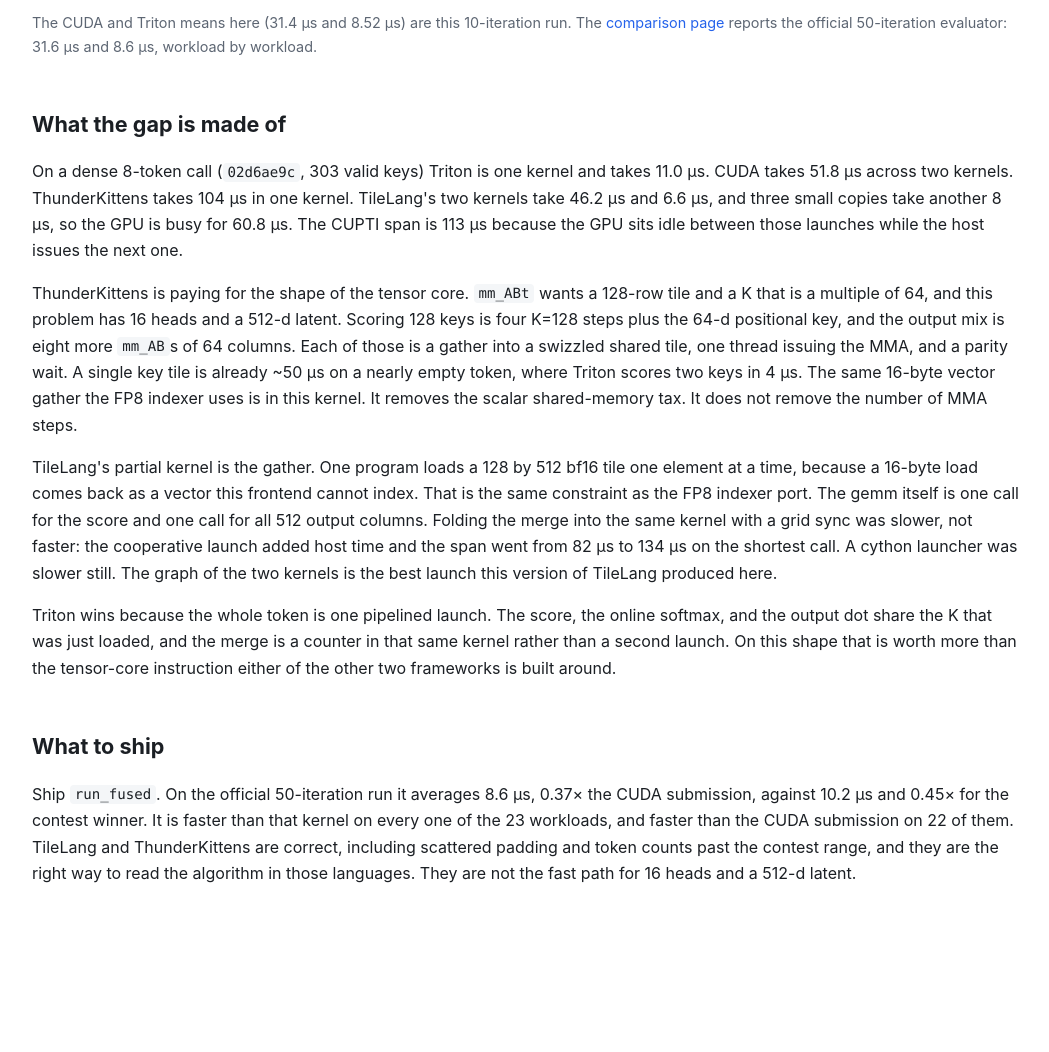
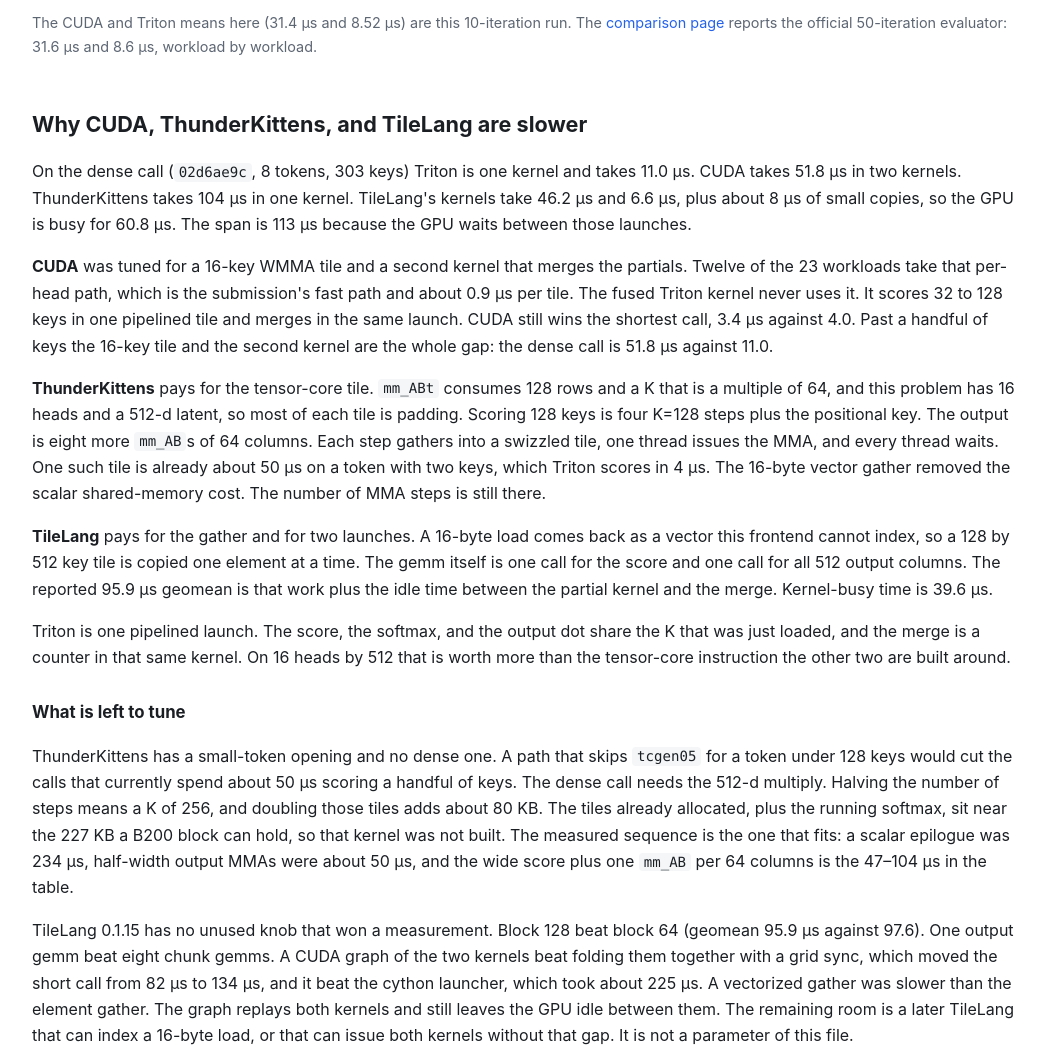
Before and after one commit to ykirpichev/dsa_sparse_attention_h16_ckv512_kpe64_topk2048_ps64, a plain HTML site: page docs/frameworks/index.html in a window 1280 px wide. Shown: the part 6432-7484 px from the top of the page, without its empty margins (112-1161 px from the left). Before the commit the page ends 7430 px from the top, so only its background shows below. Drawn offline with Linux system fonts and the light colour scheme.

Commit message:
docs(report): explain the CUDA, ThunderKittens, and TileLang gap
The measured knobs for both ports are used up. A short-token ThunderKittens path is the remaining kernel change that would move a number.

Co-authored-by: Cursor <cursoragent@cursor.com>

```diff
--- a/docs/frameworks/index.html
+++ b/docs/frameworks/index.html
@@ -796,11 +796,15 @@ modal run scripts/profile_frameworks.py --which tk,tilelang --tilelang 16x128,16
 </table>
 <p class="meta">The CUDA and Triton means here (31.4 µs and 8.52 µs) are this 10-iteration run. The <a href="../">comparison page</a> reports the official 50-iteration evaluator: 31.6 µs and 8.6 µs, workload by workload.</p>
 
-<h2>What the gap is made of</h2>
-<p>On a dense 8-token call (<code>02d6ae9c</code>, 303 valid keys) Triton is one kernel and takes 11.0 µs. CUDA takes 51.8 µs across two kernels. ThunderKittens takes 104 µs in one kernel. TileLang's two kernels take 46.2 µs and 6.6 µs, and three small copies take another 8 µs, so the GPU is busy for 60.8 µs. The CUPTI span is 113 µs because the GPU sits idle between those launches while the host issues the next one.</p>
-<p>ThunderKittens is paying for the shape of the tensor core. <code>mm_ABt</code> wants a 128-row tile and a K that is a multiple of 64, and this problem has 16 heads and a 512-d latent. Scoring 128 keys is four K=128 steps plus the 64-d positional key, and the output mix is eight more <code>mm_AB</code>s of 64 columns. Each of those is a gather into a swizzled shared tile, one thread issuing the MMA, and a parity wait. A single key tile is already ~50 µs on a nearly empty token, where Triton scores two keys in 4 µs. The same 16-byte vector gather the FP8 indexer uses is in this kernel. It removes the scalar shared-memory tax. It does not remove the number of MMA steps.</p>
-<p>TileLang's partial kernel is the gather. One program loads a 128 by 512 bf16 tile one element at a time, because a 16-byte load comes back as a vector this frontend cannot index. That is the same constraint as the FP8 indexer port. The gemm itself is one call for the score and one call for all 512 output columns. Folding the merge into the same kernel with a grid sync was slower, not faster: the cooperative launch added host time and the span went from 82 µs to 134 µs on the shortest call. A cython launcher was slower still. The graph of the two kernels is the best launch this version of TileLang produced here.</p>
-<p>Triton wins because the whole token is one pipelined launch. The score, the online softmax, and the output dot share the K that was just loaded, and the merge is a counter in that same kernel rather than a second launch. On this shape that is worth more than the tensor-core instruction either of the other two frameworks is built around.</p>
+<h2>Why CUDA, ThunderKittens, and TileLang are slower</h2>
+<p>On the dense call (<code>02d6ae9c</code>, 8 tokens, 303 keys) Triton is one kernel and takes 11.0 µs. CUDA takes 51.8 µs in two kernels. ThunderKittens takes 104 µs in one kernel. TileLang's kernels take 46.2 µs and 6.6 µs, plus about 8 µs of small copies, so the GPU is busy for 60.8 µs. The span is 113 µs because the GPU waits between those launches.</p>
+<p><strong>CUDA</strong> was tuned for a 16-key WMMA tile and a second kernel that merges the partials. Twelve of the 23 workloads take that per-head path, which is the submission's fast path and about 0.9 µs per tile. The fused Triton kernel never uses it. It scores 32 to 128 keys in one pipelined tile and merges in the same launch. CUDA still wins the shortest call, 3.4 µs against 4.0. Past a handful of keys the 16-key tile and the second kernel are the whole gap: the dense call is 51.8 µs against 11.0.</p>
+<p><strong>ThunderKittens</strong> pays for the tensor-core tile. <code>mm_ABt</code> consumes 128 rows and a K that is a multiple of 64, and this problem has 16 heads and a 512-d latent, so most of each tile is padding. Scoring 128 keys is four K=128 steps plus the positional key. The output is eight more <code>mm_AB</code>s of 64 columns. Each step gathers into a swizzled tile, one thread issues the MMA, and every thread waits. One such tile is already about 50 µs on a token with two keys, which Triton scores in 4 µs. The 16-byte vector gather removed the scalar shared-memory cost. The number of MMA steps is still there.</p>
+<p><strong>TileLang</strong> pays for the gather and for two launches. A 16-byte load comes back as a vector this frontend cannot index, so a 128 by 512 key tile is copied one element at a time. The gemm itself is one call for the score and one call for all 512 output columns. The reported 95.9 µs geomean is that work plus the idle time between the partial kernel and the merge. Kernel-busy time is 39.6 µs.</p>
+<p>Triton is one pipelined launch. The score, the softmax, and the output dot share the K that was just loaded, and the merge is a counter in that same kernel. On 16 heads by 512 that is worth more than the tensor-core instruction the other two are built around.</p>
+<h3>What is left to tune</h3>
+<p>ThunderKittens has a small-token opening and no dense one. A path that skips <code>tcgen05</code> for a token under 128 keys would cut the calls that currently spend about 50 µs scoring a handful of keys. The dense call needs the 512-d multiply. Halving the number of steps means a K of 256, and doubling those tiles adds about 80 KB. The tiles already allocated, plus the running softmax, sit near the 227 KB a B200 block can hold, so that kernel was not built. The measured sequence is the one that fits: a scalar epilogue was 234 µs, half-width output MMAs were about 50 µs, and the wide score plus one <code>mm_AB</code> per 64 columns is the 47–104 µs in the table.</p>
+<p>TileLang 0.1.15 has no unused knob that won a measurement. Block 128 beat block 64 (geomean 95.9 µs against 97.6). One output gemm beat eight chunk gemms. A CUDA graph of the two kernels beat folding them together with a grid sync, which moved the short call from 82 µs to 134 µs, and it beat the cython launcher, which took about 225 µs. A vectorized gather was slower than the element gather. The graph replays both kernels and still leaves the GPU idle between them. The remaining room is a later TileLang that can index a 16-byte load, or that can issue both kernels without that gap. It is not a parameter of this file.</p>
 
 <h2>What to ship</h2>
 <p>Ship <code>run_fused</code>. On the official 50-iteration run it averages 8.6 µs, 0.37× the CUDA submission, against 10.2 µs and 0.45× for the contest winner. It is faster than that kernel on every one of the 23 workloads, and faster than the CUDA submission on 22 of them. TileLang and ThunderKittens are correct, including scattered padding and token counts past the contest range, and they are the right way to read the algorithm in those languages. They are not the fast path for 16 heads and a 512-d latent.</p>
```
